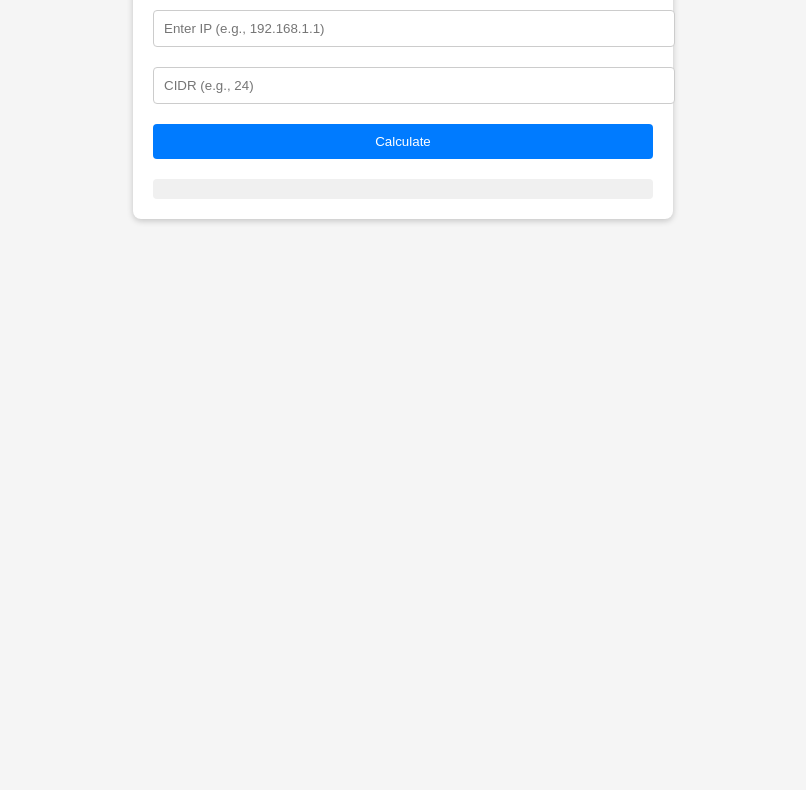
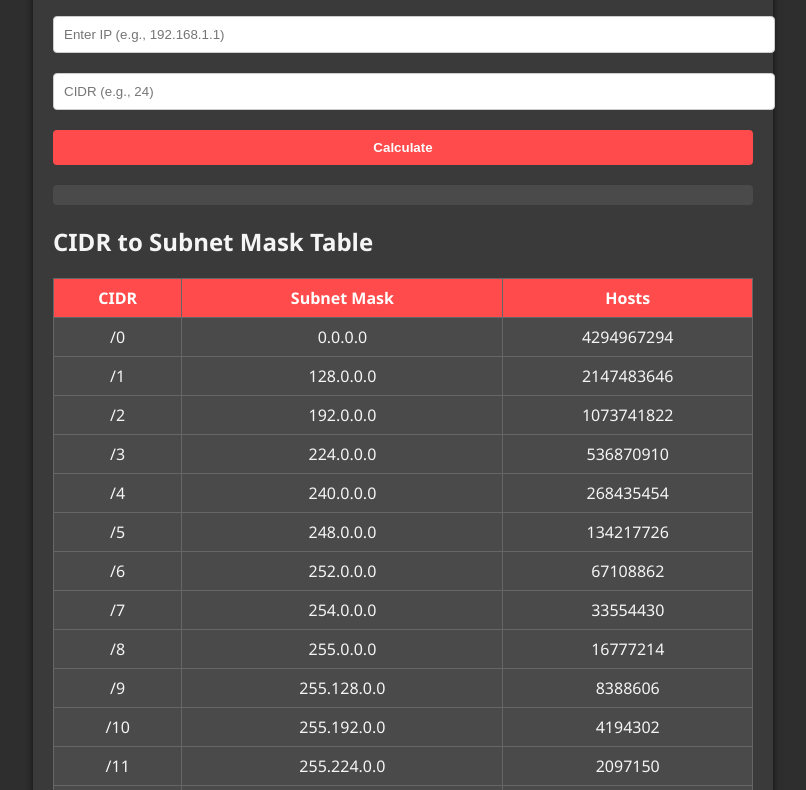
Before and after one commit to m3hr4nn/ip-calculator, a plain HTML site: page index.html in a window 1280 px wide. Shown: the part 120-910 px from the top of the page, without its empty margins (237-1043 px from the left). Before the commit the page ends 800 px from the top, so only its background shows below. Drawn offline with Linux system fonts and the light colour scheme.

Commit message:
Add files via upload

```diff
--- a/index.html
+++ b/index.html
@@ -4,48 +4,7 @@
     <meta charset="UTF-8">
     <meta name="viewport" content="width=device-width, initial-scale=1.0">
     <title>IP Subnet Calculator</title>
-    <style>
-        body {
-            font-family: Arial, sans-serif;
-            background-color: #f5f5f5;
-            margin: 0;
-            padding: 20px;
-        }
-        .container {
-            max-width: 500px;
-            background: #fff;
-            padding: 20px;
-            margin: auto;
-            border-radius: 8px;
-            box-shadow: 0 2px 6px rgba(0, 0, 0, 0.2);
-        }
-        h1 {
-            text-align: center;
-        }
-        input, button {
-            width: 100%;
-            padding: 10px;
-            margin: 10px 0;
-            border-radius: 4px;
-            border: 1px solid #ccc;
-        }
-        button {
-            background: #007bff;
-            color: #fff;
-            border: none;
-            cursor: pointer;
-        }
-        button:hover {
-            background: #0056b3;
-        }
-        .result {
-            background: #f0f0f0;
-            padding: 10px;
-            border-radius: 4px;
-            margin-top: 10px;
-            white-space: pre-line;
-        }
-    </style>
+    <link rel="stylesheet" href="style.css">
 </head>
 <body>
     <div class="container">
@@ -54,6 +13,18 @@
         <input type="number" id="cidr" placeholder="CIDR (e.g., 24)" min="0" max="32">
         <button onclick="calculate()">Calculate</button>
         <div id="result" class="result"></div>
+
+        <h2>CIDR to Subnet Mask Table</h2>
+        <table id="cidrTable">
+            <thead>
+                <tr>
+                    <th>CIDR</th>
+                    <th>Subnet Mask</th>
+                    <th>Hosts</th>
+                </tr>
+            </thead>
+            <tbody></tbody>
+        </table>
     </div>
 
     <script>
@@ -93,12 +64,8 @@
 
             const ipBin = ipToBinary(ip);
             const maskBin = '1'.repeat(cidr).padEnd(32, '0');
-            const netBin = (parseInt(ipBin, 2) & parseInt(maskBin, 2))
-                            .toString(2)
-                            .padStart(32, '0');
-            const broadcastBin = (parseInt(netBin, 2) | (~parseInt(maskBin, 2) >>> 0))
-                                  .toString(2)
-                                  .padStart(32, '0');
+            const netBin = (parseInt(ipBin, 2) & parseInt(maskBin, 2)).toString(2).padStart(32, '0');
+            const broadcastBin = (parseInt(netBin, 2) | (~parseInt(maskBin, 2) >>> 0)).toString(2).padStart(32, '0');
 
             const network = binaryToIp(netBin);
             const broadcast = binaryToIp(broadcastBin);
@@ -145,6 +112,19 @@
                 return !isNaN(num) && num >= 0 && num <= 255;
             });
         }
+
+        function populateCIDRTable() {
+            const tbody = document.querySelector("#cidrTable tbody");
+            for (let i = 0; i <= 32; i++) {
+                const tr = document.createElement("tr");
+                const mask = cidrToMask(i);
+                const hosts = i < 31 ? Math.pow(2, 32 - i) - 2 : (i === 31 ? 2 : 1);
+                tr.innerHTML = `<td>/${i}</td><td>${mask}</td><td>${hosts}</td>`;
+                tbody.appendChild(tr);
+            }
+        }
+
+        populateCIDRTable();
     </script>
 </body>
 </html>
--- /dev/null
+++ b/style.css
@@ -0,0 +1,58 @@
+body {
+    font-family: 'Segoe UI', Arial, sans-serif;
+    background-color: #2e2e2e;
+    color: #f5f5f5;
+    margin: 0;
+    padding: 20px;
+}
+.container {
+    max-width: 700px;
+    background: #3a3a3a;
+    padding: 20px;
+    margin: auto;
+    border-radius: 8px;
+    box-shadow: 0 2px 8px rgba(0, 0, 0, 0.6);
+}
+h1 {
+    text-align: center;
+    color: #ff4b4b;
+}
+input, button {
+    width: 100%;
+    padding: 10px;
+    margin: 10px 0;
+    border-radius: 4px;
+    border: 1px solid #ccc;
+}
+button {
+    background: #ff4b4b;
+    color: #fff;
+    border: none;
+    cursor: pointer;
+    font-weight: bold;
+}
+button:hover {
+    background: #cc3a3a;
+}
+.result {
+    background: #4a4a4a;
+    padding: 10px;
+    border-radius: 4px;
+    margin-top: 10px;
+    white-space: pre-line;
+}
+table {
+    width: 100%;
+    border-collapse: collapse;
+    margin-top: 20px;
+    background: #4a4a4a;
+}
+table th, table td {
+    border: 1px solid #666;
+    padding: 8px;
+    text-align: center;
+}
+table th {
+    background: #ff4b4b;
+    color: #fff;
+}
```
Also changed, not shown: 1 other file.
